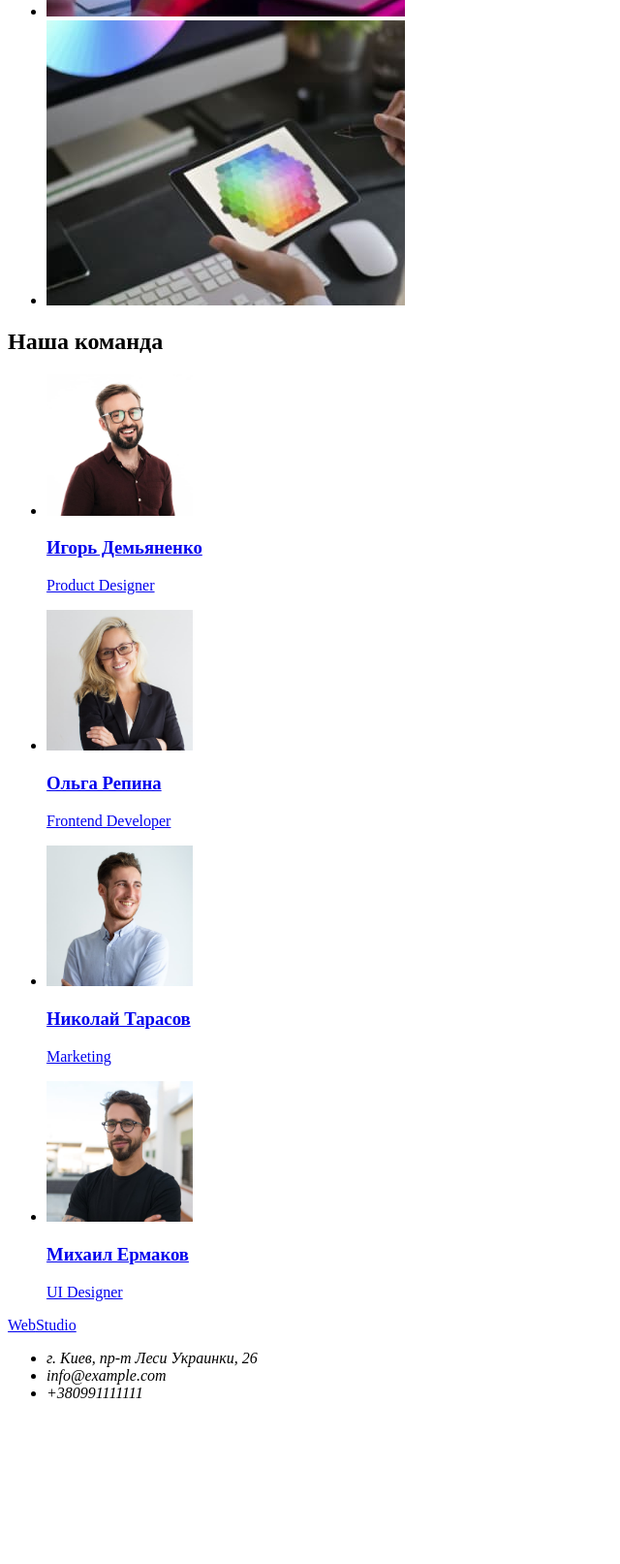
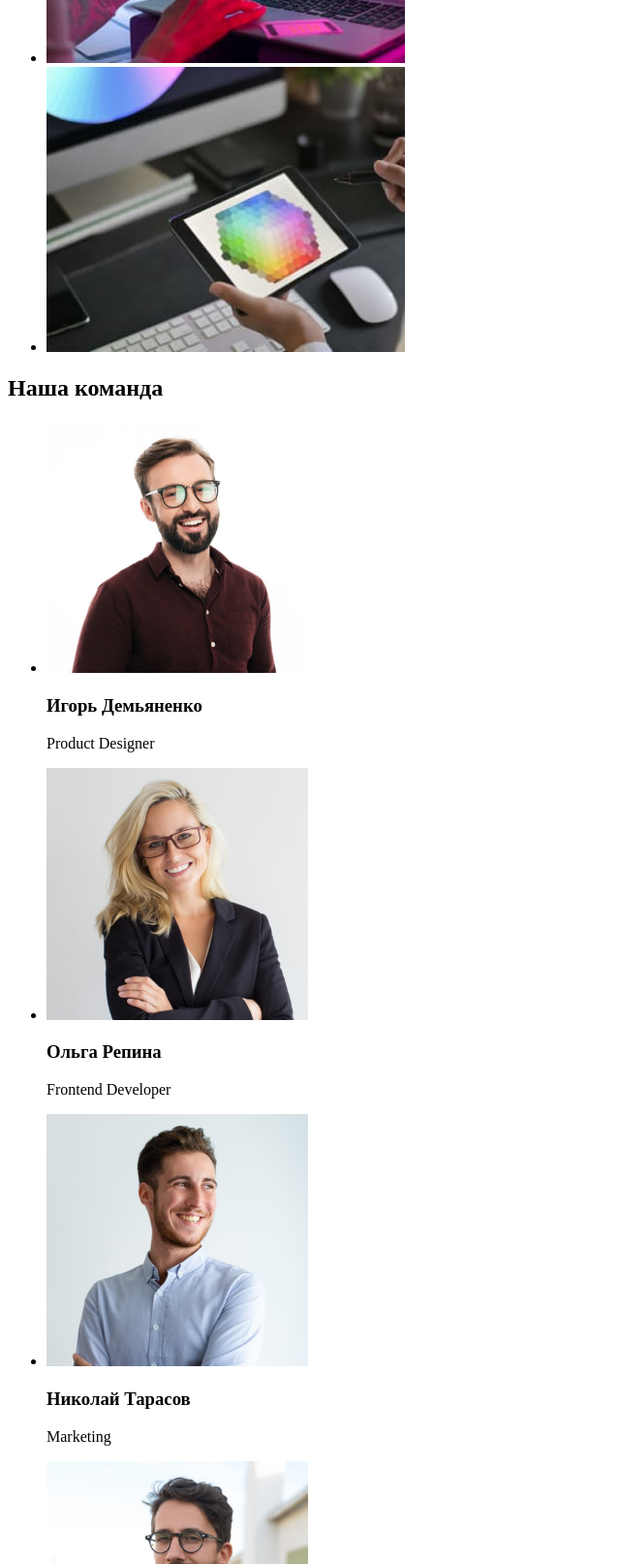
Before and after one commit to irchykp/goit-markup-hw-01, a plain HTML site: page index.html in a window 1280 px wide. Shown: the part 1187-2800 px from the top of the page at 97% size, without its empty margins (0-640 px from the left). Before the commit the page ends 2649 px from the top, so only its background shows below. Drawn offline with Linux system fonts and the light colour scheme.

Commit message:
оновлює html
Забирає обгортання тегом a в секціях про переваги студії, прикладами робіт і командою.
В футері - обгортання тегом аб замість списку
Змінює розміри карток з командою

```diff
--- a/index.html
+++ b/index.html
@@ -44,33 +44,27 @@
 
         <!--Переваги студії-->
         <section>
+            <h2>Преимущества студии</h2>
+
             <ul>
                 <li>
-                    <a href="#">
                     <h3>Внимание к деталям</h3>
                     <p>Идейные соображения, а также начало повседневной работы по формированию позиции.</p>
-                    </a>
                 </li>
 
                 <li>
-                    <a href="#">
                     <h3>Пунктуальность</h3>
                     <p>Задача организации, в особенности же рамки и место обучения кадров влечет за собой.</p>
-                    </a>
                 </li>
 
                 <li>
-                    <a href="#">
                     <h3>Планирование</h3>
                     <p>Равным образом консультация с широким активом в значительной степени обуславливает.</p>
-                    </a>
                 </li>
 
                 <li>
-                    <a href="#">
                     <h3>Современные технологии</h3>
                     <p>Значимость этих проблем настолько очевидна, что реализация плановых заданий.</p>
-                    </a>
                 </li>
             </ul>
         </section>
@@ -81,21 +75,15 @@
 
             <ul>
                 <li>
-                    <a href="#">
                     <img src="./images/coding.jpg" alt="Розробка проекту відповідно до схеми" width="370">
-                    </a>
                 </li>
 
                 <li>
-                    <a href="#">
                     <img src="./images/theme.jpg" alt="Вибір теми на лептопі з допомогою смартфону" width="370">
-                    </a>
                 </li>
 
                 <li>
-                    <a href="#">
                     <img src="./images/design.jpg" alt="Підбір кольору на планшеті" width="370">
-                    </a>
                 </li>
             </ul>
         </section>
@@ -106,50 +94,41 @@
 
             <ul>
                 <li>
-                    <a href="#">
-                        <img src="./images/product-designer.jpg" alt="Чоловік в бордовій сорочці в окулярах і акуратною бородою" width="151">
+                    <img src="./images/product-designer.jpg" alt="Чоловік в бордовій сорочці в окулярах і акуратною бородою" width="270">
                     <h3>Игорь Демьяненко</h3>
                     <p>Product Designer</p>
-                    </a>
                 </li>
 
                 <li>
-                    <a href="#">
-                        <img src="./images/frontend.jpg" alt="Жінка з білявим волоссям в темному піджаку в окулярах" width="151">
+                    <img src="./images/frontend.jpg" alt="Жінка з білявим волоссям в темному піджаку в окулярах" width="270">
                     <h3>Ольга Репина</h3>
                     <p>Frontend Developer</p>
-                    </a>
                 </li>
 
                 <li>
-                    <a href="#">
-                        <img src="./images/marketing.jpg" alt="Усміхнений чоловік в голубій сорочці" width="151">
+                    <img src="./images/marketing.jpg" alt="Усміхнений чоловік в голубій сорочці" width="270">
                     <h3>Николай Тарасов</h3>
                     <p>Marketing</p>
-                    </a>
                 </li>
 
                 <li>
-                    <a href="#">
-                        <img src="./images/ui.jpg" alt="Чоловік в темній футболці і окулярах" width="151">
+                    <img src="./images/ui.jpg" alt="Чоловік в темній футболці і окулярах" width="270">
                     <h3>Михаил Ермаков</h3>
                     <p>UI Designer</p>
-                    </a>
                 </li>
             </ul>
         </section>
 
     </main>
+
     <!--Логотип з адресою-->
-
     <footer>
         <a href="#"><span>Web</span>Studio</a>
+
         <address>
-            <ul>
-                <li>г. Киев, пр-т Леси Украинки, 26</li>
-                <li>info@example.com</li>
-                <li>+380991111111</li>
-            </ul>
+                <a href="#">г. Киев, пр-т Леси Украинки, 26</a>
+                <a href="mailto:info@example.com">info@example.com</a>
+                <a href="tel:+380991111111">+380991111111</a>
          </address>
     </footer>
 
```
Lines whose indentation alone changed are shown as unchanged.
